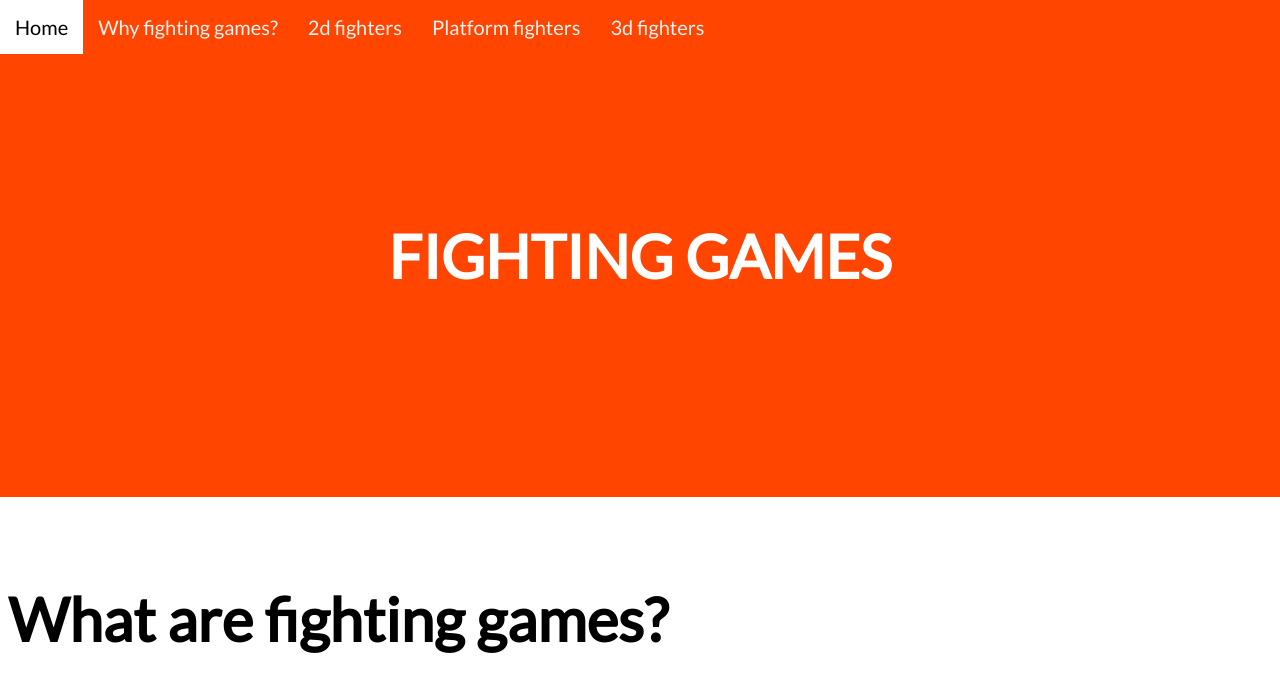
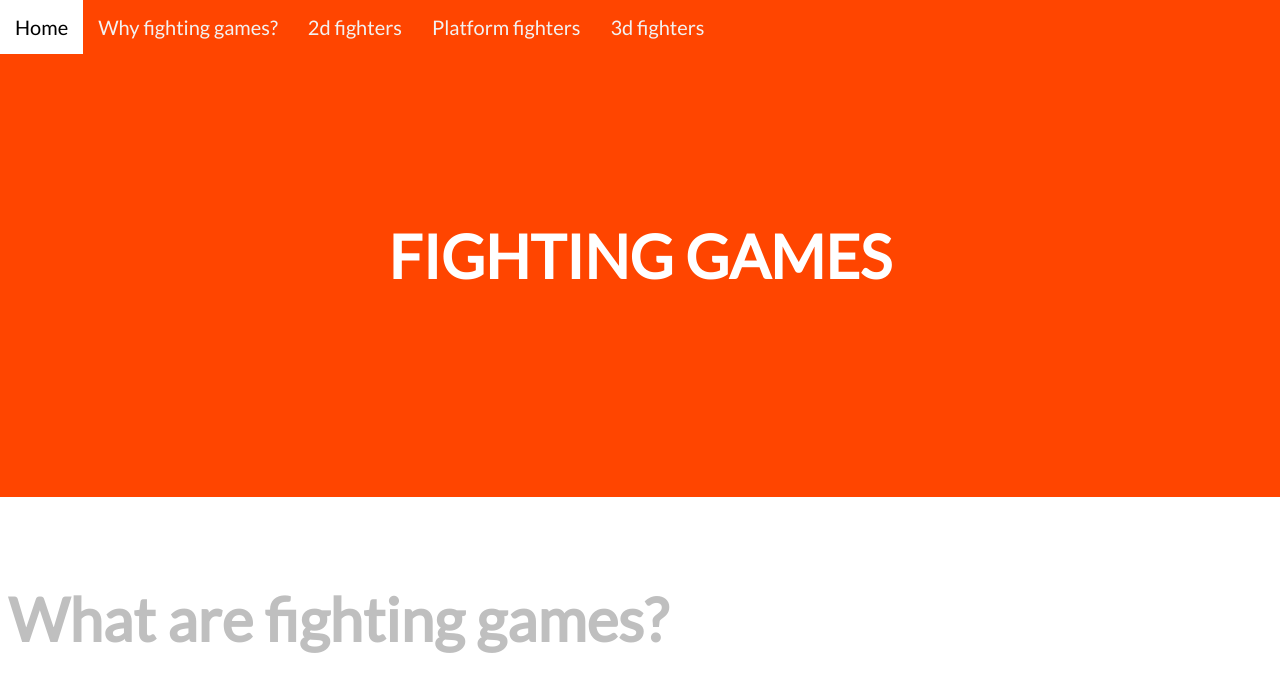
Before and after one commit to Doug-Dimmadome/Doug-Dimmadome.Github.io, a plain HTML site: page index.html in a window 1280 px wide. Drawn offline with Linux system fonts and the light colour scheme.

Commit message:
Update stylesheet.css

```diff
--- a/stylesheet.css
+++ b/stylesheet.css
@@ -63,7 +63,7 @@ body {
 
   .ltitle {
     position: relative;
-    color: black;
+    color: rgb(191,191,191);
     top: -110px;
     font-family: "Lato", sans-serif;
     font-size: 30px;
```
